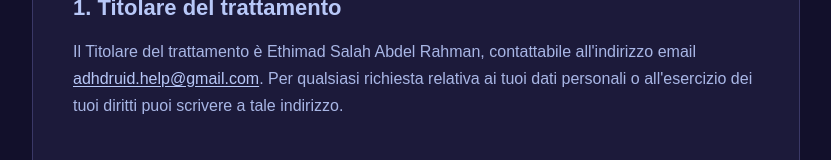
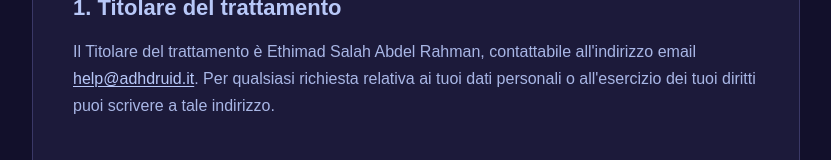
Before and after one commit to panna0/adhdruid_front, a Next.js app: page /privacy in a window 1280 px wide. Shown: the part 396-556 px from the top of the page, without its empty margins (224-1055 px from the left). Built offline with nearby package versions, Linux system fonts and the light colour scheme; a web font is replaced by a local one.

Commit message:
Update support and privacy email addresses to a unified help email.

```diff
--- a/src/app/assistenza/page.tsx
+++ b/src/app/assistenza/page.tsx
@@ -8,7 +8,7 @@ export const metadata: Metadata = {
   description: 'Contatta il team di supporto ADHDruid',
 };
 
-const SUPPORT_EMAIL = 'assistenza@adhdruid.it';
+const SUPPORT_EMAIL = 'help@adhdruid.it';
 
 export default function AssistenzaPage() {
   return (
--- a/src/app/privacy/page.tsx
+++ b/src/app/privacy/page.tsx
@@ -2,7 +2,7 @@ import type { Metadata } from 'next';
 import Footer from '@/components/layout/Footer/Footer';
 import styles from './privacy.module.scss';
 
-const PRIVACY_EMAIL = 'adhdruid.help@gmail.com';
+const PRIVACY_EMAIL = 'help@adhdruid.it';
 
 export const metadata: Metadata = {
   title: 'Privacy',
```
